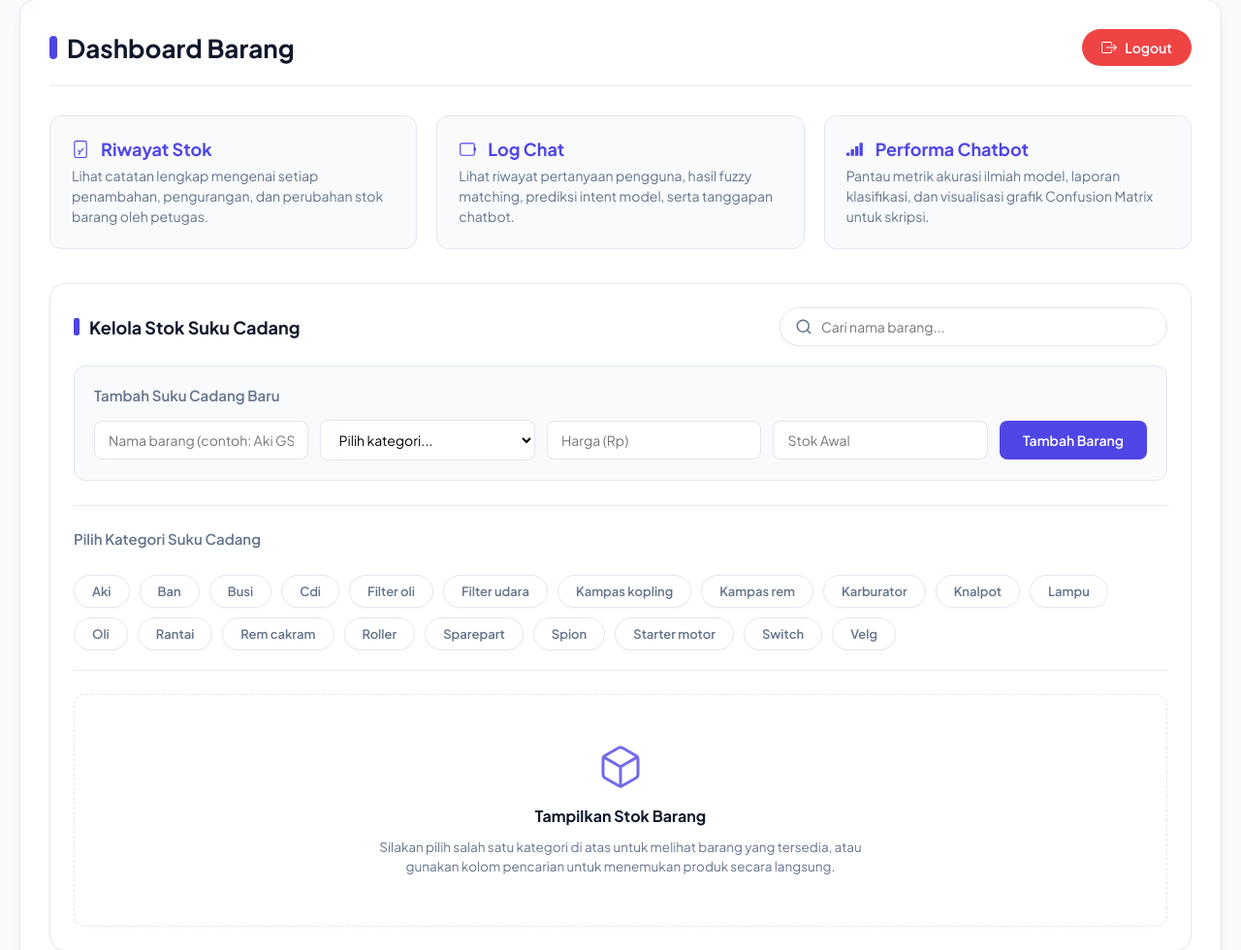
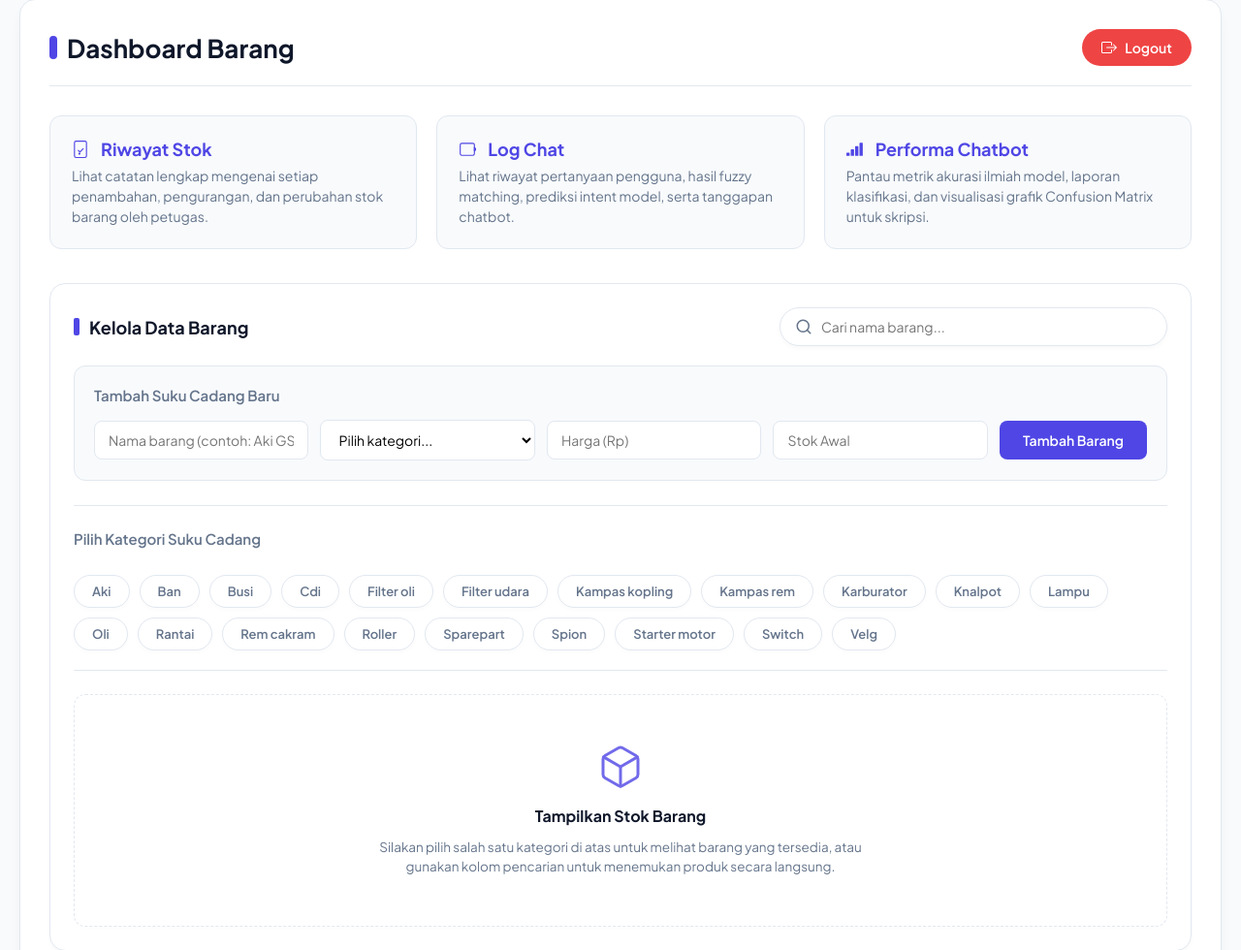
Before and after one commit to Iqbal-rgb2/chatbot_bengkel, a Flask app: page /dashboard_barang in a window 1280 px wide. Shown: the part 41-1021 px from the top of the page at 97% size. Run offline with Flask 3, Linux system fonts and the light colour scheme; the visitor is signed in with stand-in values (Sample User, id 1); data comes from the database, SQL or seed files in the repository; parts of the project's set-up code (start-up, migrations or seed data) failed here and were passed over.

Commit message:
Rename feature title to Kelola Data Barang

```diff
--- a/web/templates/dashboard_barang.html
+++ b/web/templates/dashboard_barang.html
@@ -711,12 +711,12 @@
         </a>
     </div>
 
-    <!-- INTEGRATED CONTAINER: KELOLA STOK SUKU CADANG -->
+    <!-- INTEGRATED CONTAINER: KELOLA DATA BARANG -->
     <div class="dashboard-card stock-management-card">
 
         <!-- Header Row: Title & Google-Style Search -->
         <div class="card-header-row">
-            <h2 class="section-title">Kelola Stok Suku Cadang</h2>
+            <h2 class="section-title">Kelola Data Barang</h2>
             <div class="google-search-wrapper">
                 <span class="search-icon">
                     <svg width="18" height="18" fill="none" stroke="currentColor" stroke-width="2" stroke-linecap="round" stroke-linejoin="round" viewBox="0 0 24 24">
```
